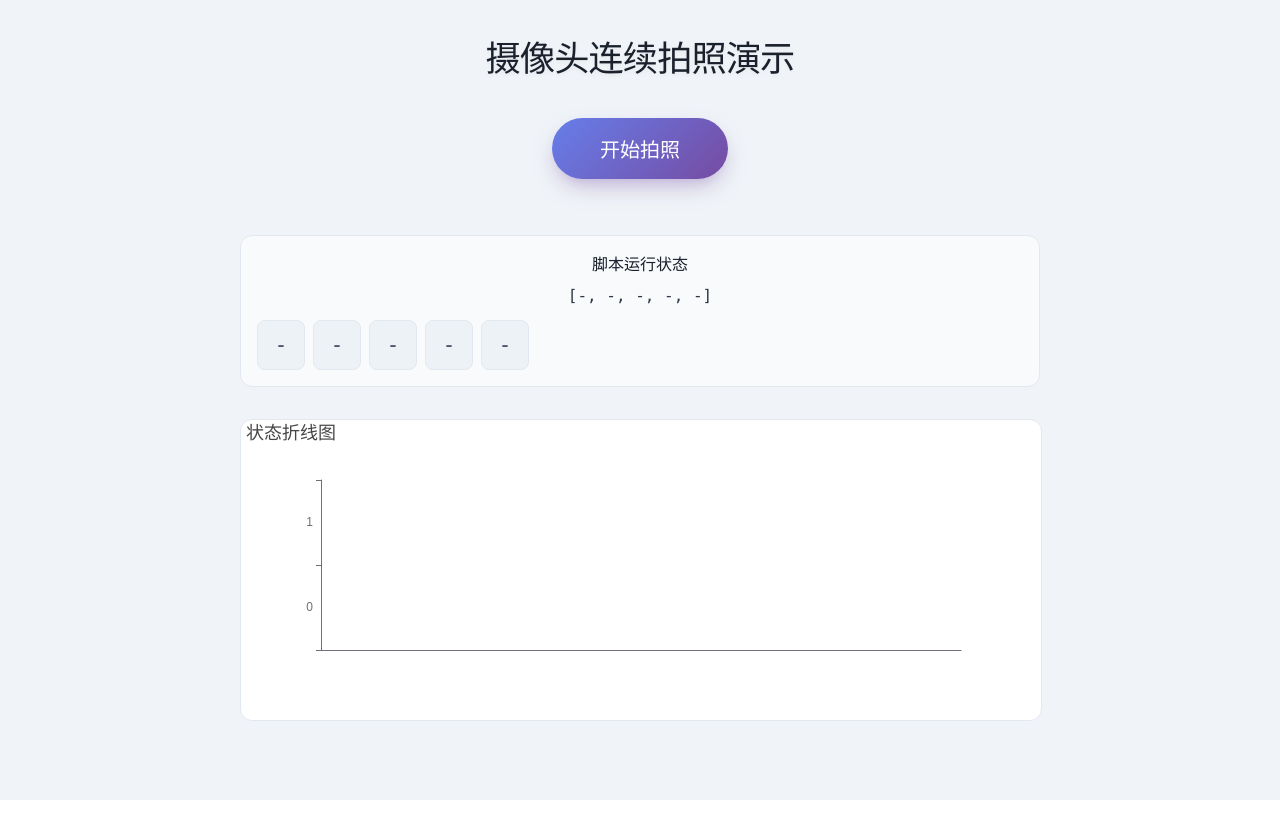
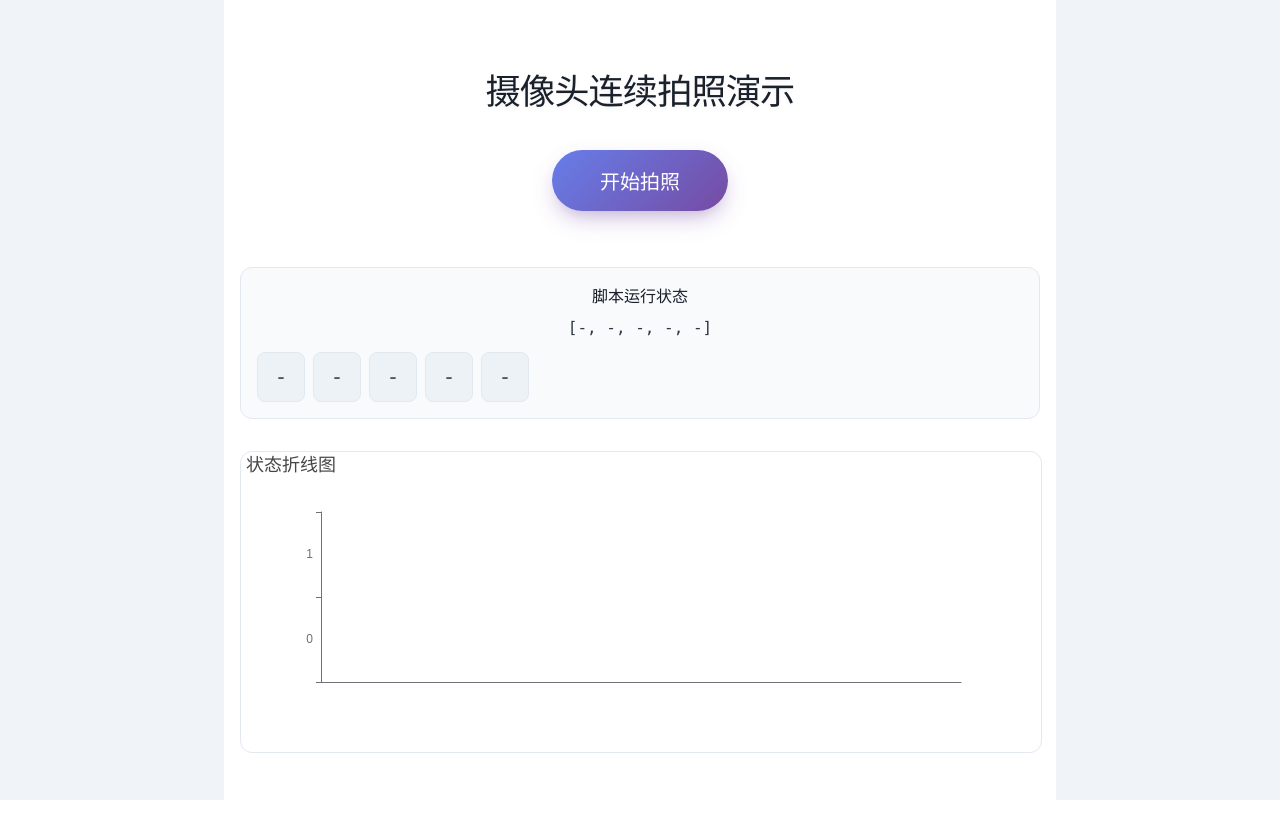
Before and after one commit to Ring886/eiii-demo, a Vue app: page / in a window 1280 px wide. Shown: the top 838 px of the page. After the commit the page ends 800 px from the top, so only its background shows below. Built offline with nearby package versions, Linux system fonts and the light colour scheme.

Commit message:
feat: 修改样式

```diff
--- a/package.json
+++ b/package.json
@@ -14,6 +14,7 @@
   },
   "devDependencies": {
     "@vitejs/plugin-vue": "^6.0.1",
+    "less": "^4.6.4",
     "vite": "^7.2.4"
   }
 }
--- a/src/App.vue
+++ b/src/App.vue
@@ -6,16 +6,20 @@
 import CameraCapture from './components/CameraCapture.vue'
 </script>
 
-<style>
+<style lang="less">
 body, html {
   margin: 0;
   padding: 0;
   width: 100%;
   height: 100%;
   background-color: #f0f4f8;
+  overflow-y: auto;
 }
 #app {
   width: 100%;
-  min-height: 100vh;
+  // height: 100%;
+  min-height: 100svh;
+  overflow: visible;
+  padding: 0;
 }
 </style>
--- a/src/components/CameraCapture.vue
+++ b/src/components/CameraCapture.vue
@@ -200,6 +200,8 @@ onUnmounted(() => {
   text-align: center;
   font-family: 'Inter', system-ui, -apple-system, sans-serif;
   color: #333;
+  overflow: auto;
+  background: #ffffff;
 }
 h1 {
   font-size: 2.2rem;
--- a/src/style.css
+++ b/src/style.css
@@ -2,11 +2,8 @@
   font-family: system-ui, Avenir, Helvetica, Arial, sans-serif;
   line-height: 1.5;
   font-weight: 400;
-
-  color-scheme: light dark;
-  color: rgba(255, 255, 255, 0.87);
-  background-color: #242424;
-
+  color: #213547;
+  background-color: #f0f4f8;
   font-synthesis: none;
   text-rendering: optimizeLegibility;
   -webkit-font-smoothing: antialiased;
@@ -24,10 +21,10 @@ a:hover {
 
 body {
   margin: 0;
-  display: flex;
-  place-items: center;
+  display: block;
   min-width: 320px;
-  min-height: 100vh;
+  min-height: 100svh;
+  background-color: #f0f4f8;
 }
 
 h1 {
```
